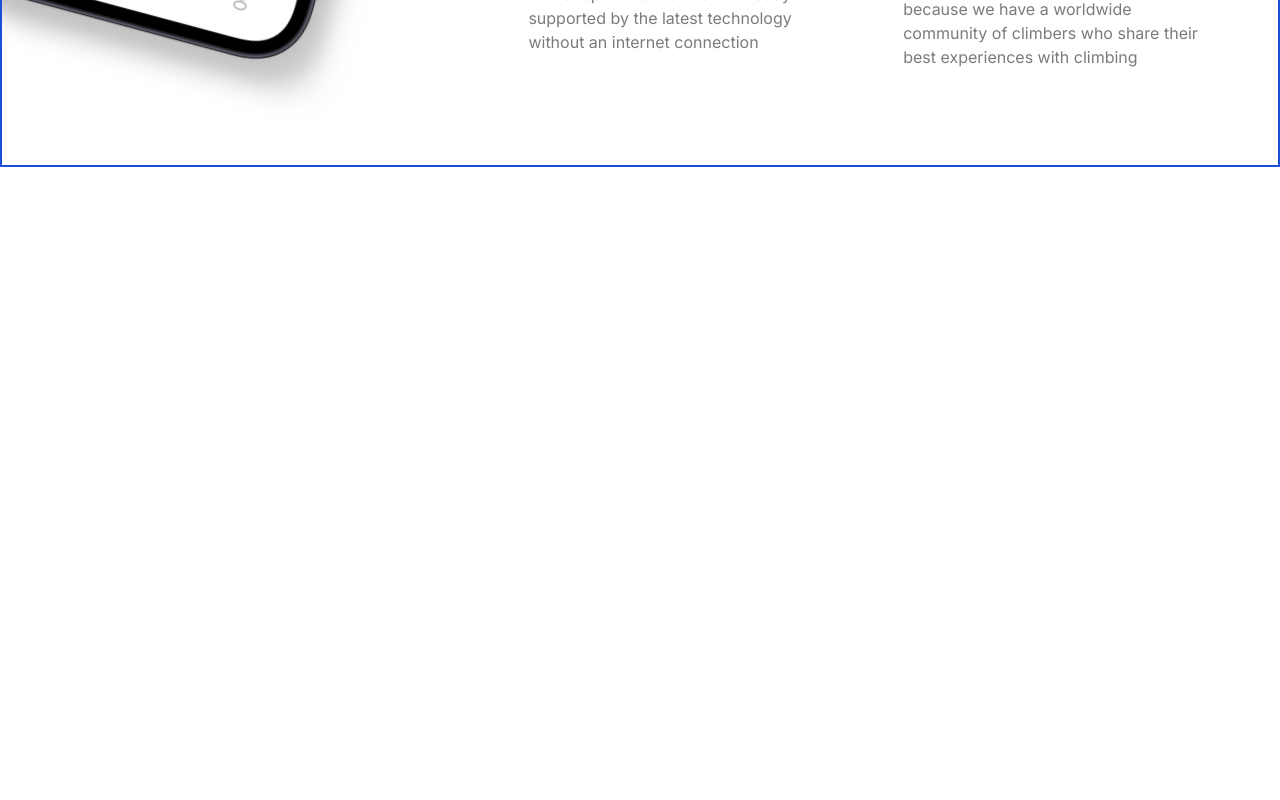
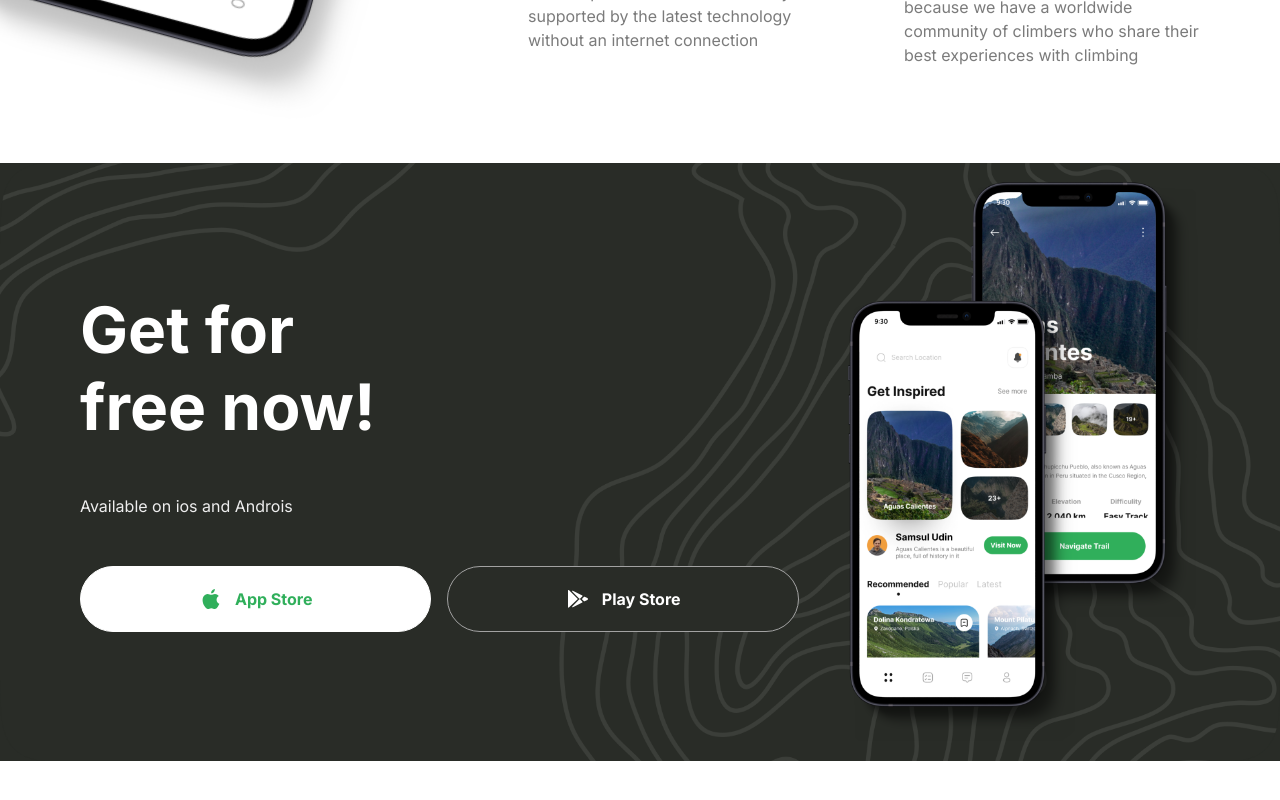
Before and after one commit to kira07Sj/Travel-app, a Next.js app: page / in a window 1280 px wide. Shown: the part 3601-4401 px from the top of the page. Before the commit the page ends 3768 px from the top, so only its background shows below. Built offline with nearby package versions, Linux system fonts and the light colour scheme.

Commit message:
Getapp section completed

```diff
--- a/app/layout.tsx
+++ b/app/layout.tsx
@@ -1,4 +1,6 @@
+
 import type { Metadata } from "next";
+import Head from "next/head";
 import "./globals.css";
 import Navbar from "@/components/Navbar";
 import Footer from "@/components/Footer";
@@ -16,6 +18,9 @@ export default function RootLayout({
 }>) {
   return (
     <html lang="en">
+      <Head>
+      <link rel="icon" href="/favicon.ico" />
+      </Head>
 
       <body >
         <Navbar></Navbar>
--- a/app/page.tsx
+++ b/app/page.tsx
@@ -3,7 +3,6 @@ import Camp from "@/components/Camp";
 import Guide from "@/components/Guide";
 import Features from "@/components/Features";
 import Getapp from "@/components/GetApp";
-
 
 export default function Home() {
   return (
--- a/components/Button.tsx
+++ b/components/Button.tsx
@@ -5,14 +5,15 @@ type ButtonProps = {
   title: string;
   icon?: string;
   variant: string; // Adjust or extend this as needed
+  full?: boolean
 };
 
-const Button = ({ title, type, icon, variant }: ButtonProps) => {
+const Button = ({ title, type, icon, variant, full }: ButtonProps) => {
   return (
     <button
       type={type}
       className={`flexCenter gap-3 rounded-full
-        border ${variant}`}
+        border ${variant} ${full && 'w-full'}`}
     >
       {icon && (
         <Image
--- a/components/Features.tsx
+++ b/components/Features.tsx
@@ -12,7 +12,7 @@ const Features = () => {
 },[])
 
   return (
-    <section className='border-2 border-blue-700 max-conatiner padding-container
+    <section className=' max-conatiner padding-container
     flex-col flexCenter overflow-hidden bg-feature-bg
      bg-no-repeat py-24'>
       <div className='max-conatiner
--- a/components/GetApp.tsx
+++ b/components/GetApp.tsx
@@ -1,10 +1,51 @@
-import React from 'react'
+'use client'
+import Button from "./Button"
+import Image from "next/image"
+import { useEffect } from 'react';
+import Aos from "aos"
+import 'aos/dist/aos.css'
 
 const Getapp = () => {
+
+  useEffect(()=>{
+    Aos.init({duration: 2000})
+},[])
+
   return (
-    <div>
+    <section className='flexCenter w-full flex-col pb-[100px]
+    ' data-aos="fade-in">
+      <div className='get-app'>
+        <div className='z-20 flex w-full flex-col
+        items-start justify-center gap-12'>
+          <h2 className='bold-40 lg:bold-64
+          xl:max-w-[320px]'>Get for free now!</h2>
+          <p className=' regular-16 text-gray-10
+          '>Available on ios and Androis</p>
 
-    </div>
+          <div className="w-full flex flex-col gap-4
+          whitespace-nowrap xl:flex-row">
+            <Button type="button"
+            title="App Store"
+            icon="/apple.svg"
+            variant="btn_white"
+            full/>
+
+            <Button type="button"
+            title="Play Store"
+            icon="/android.svg"
+            variant="btn_dark_green_outline"
+            full/>
+
+
+          </div>
+        </div>
+        <div className="flex items-center
+        justify-end">
+          <Image src="/phones.png" width={550}
+        height={870} alt="phone"  />
+        </div>
+      </div>
+    </section>
   )
 }
 
```
Also changed, not shown: public/favicon.svg (added).
